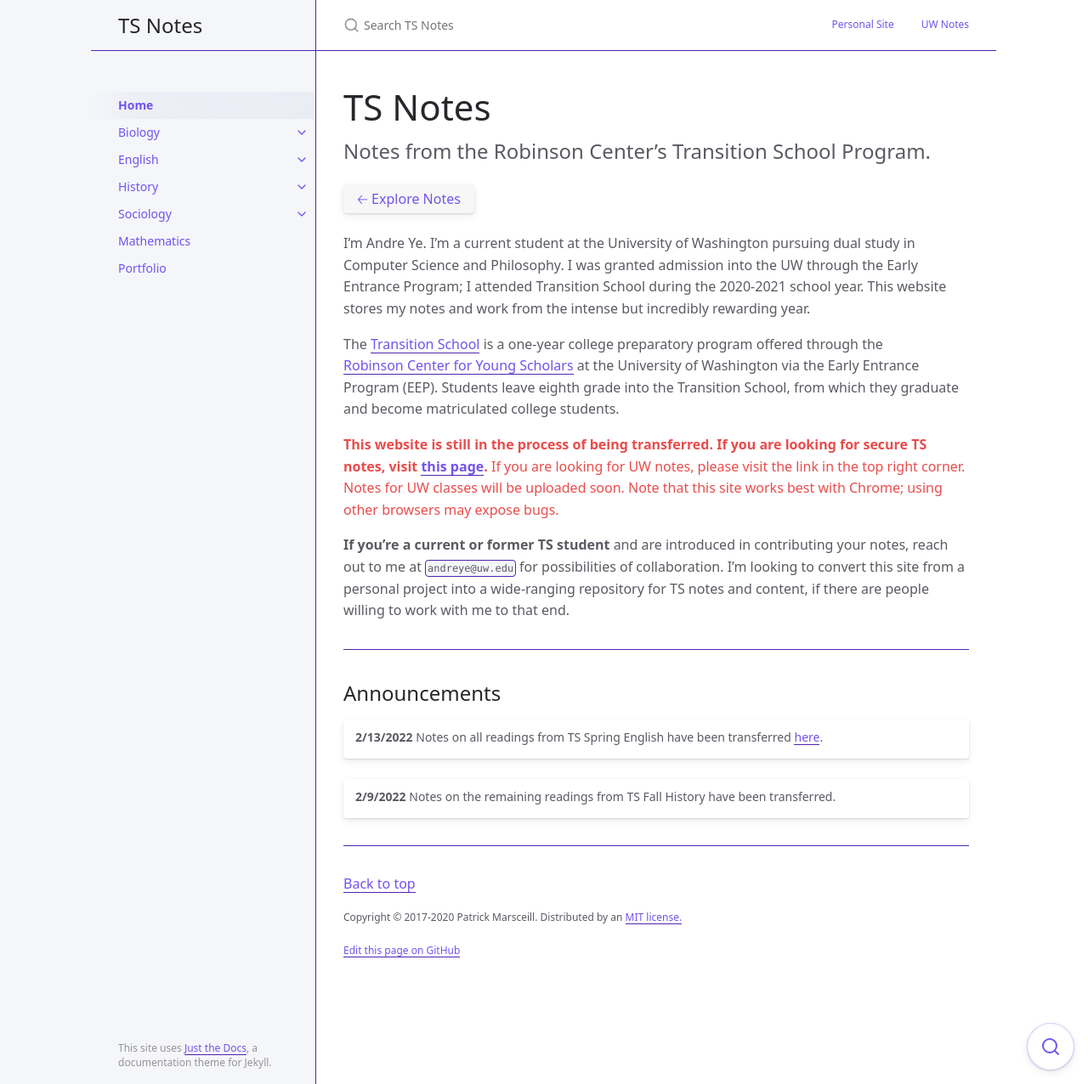
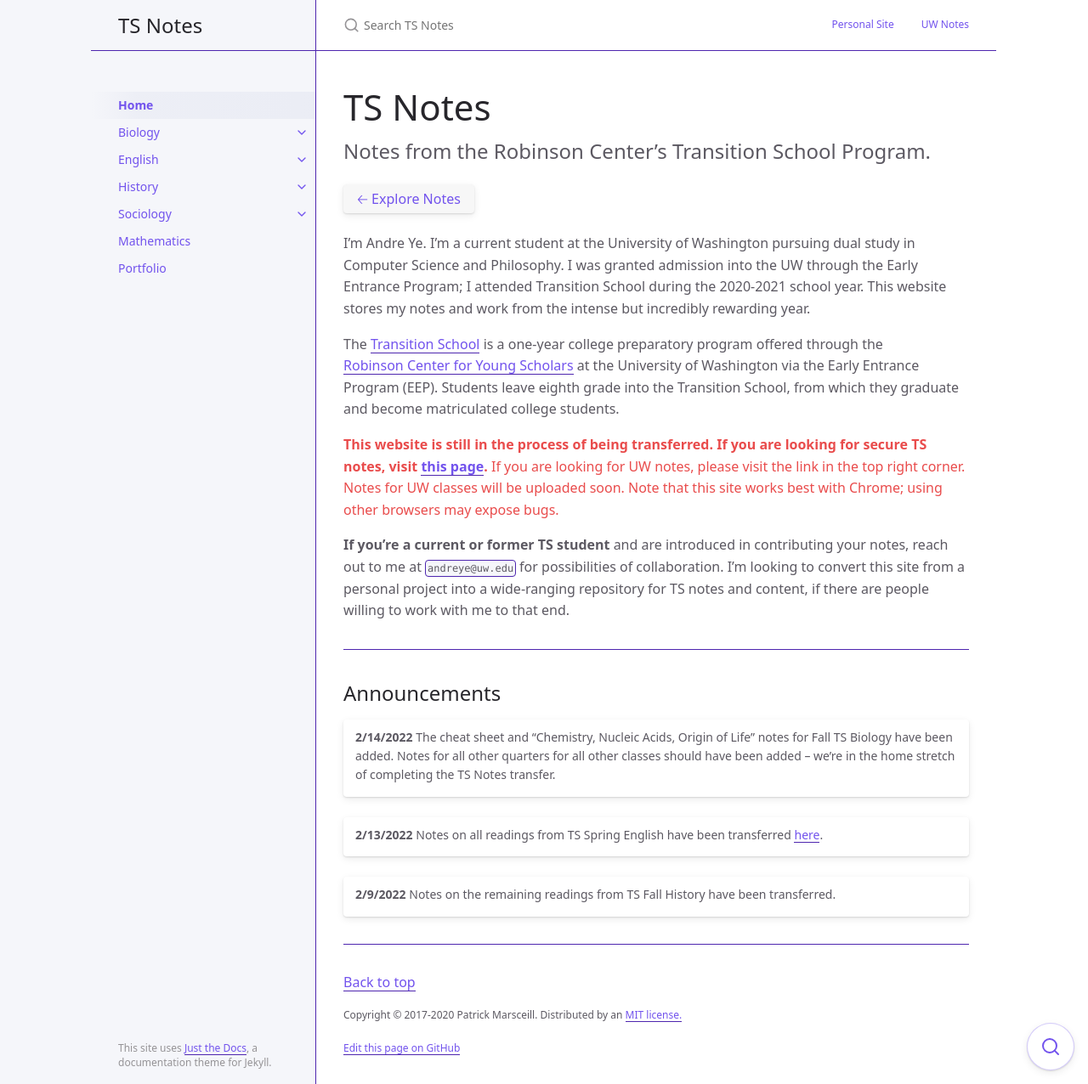
Before and after one commit to andre-ye/ts, a Jekyll site: the page built from index.md, in a window 1280 px wide and 1276 px high. Shown: the whole window at 85% size. Built offline with Jekyll 4.4.1, drawn with Linux system fonts in a browser that asks for light colours; nearby versions of some CDN libraries.

Commit message:
Update index.md

```diff
--- a/index.md
+++ b/index.md
@@ -27,6 +27,8 @@ The [Transition School](https://robinsoncenter.uw.edu/programs/transition-school
 
 ## Announcements
 
+| **2/14/2022** The cheat sheet and "Chemistry, Nucleic Acids, Origin of Life" notes for Fall TS Biology have been added. Notes for all other quarters for all other classes should have been added -- we're in the home stretch of completing the TS Notes transfer. |
+
 | **2/13/2022** Notes on all readings from TS Spring English have been transferred [here](https://andre-ye.github.io/ts/docs/english/spring/reading/). |
 
 | **2/9/2022** Notes on the remaining readings from TS Fall History have been transferred. |
```
